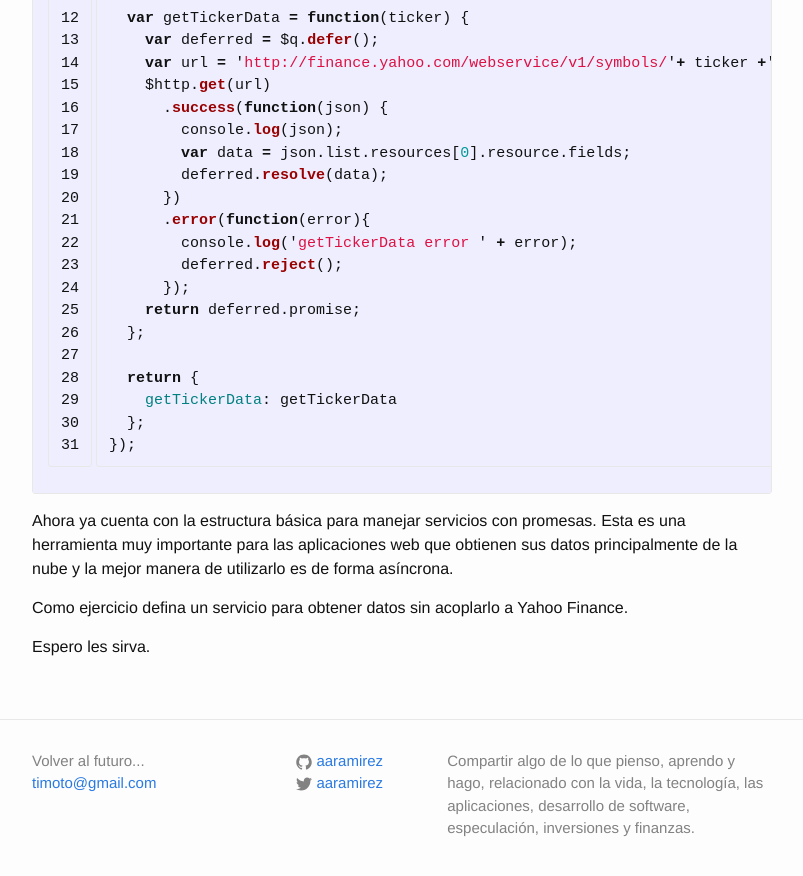
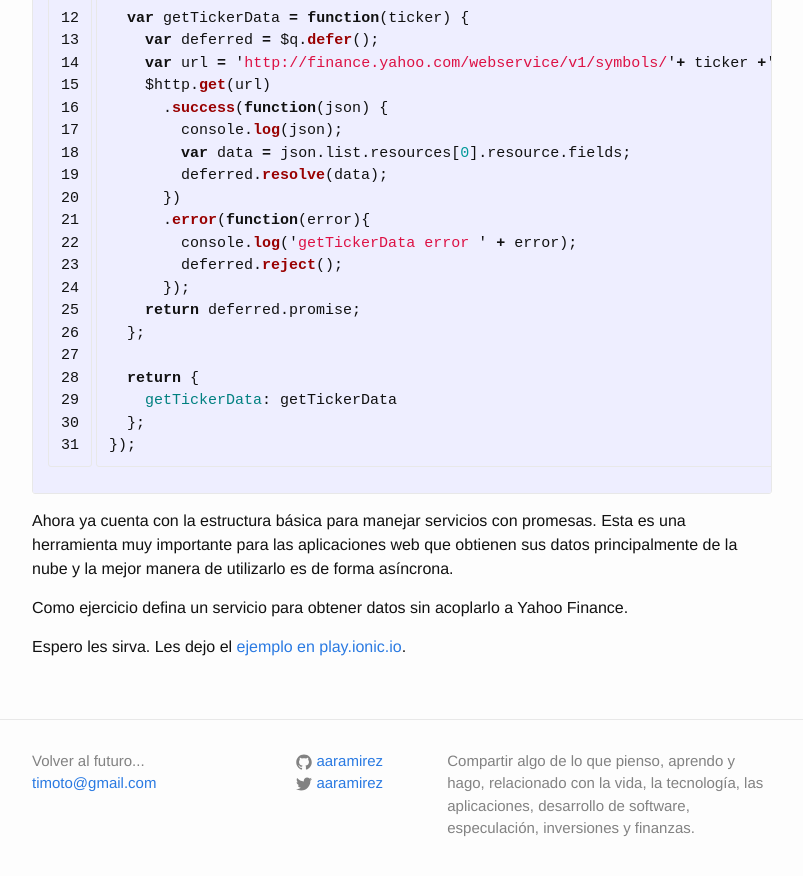
Before and after one commit to aaramirez/aaramirez.github.io, a Jekyll site: the page built from _posts/desarrollos/angularjs/2015-11-18-promise-factory.markdown, in a window 1280 px wide and 900 px high, scrolled down 3494 px. Shown: the top 876 px of the window, without its empty margins (238-1041 px from the left). Built offline with Jekyll 4.4.1, drawn with Linux system fonts in a browser that asks for light colours.

Commit message:
Factory con promesas

```diff
--- a/_posts/desarrollos/angularjs/2015-11-18-promise-factory.markdown
+++ b/_posts/desarrollos/angularjs/2015-11-18-promise-factory.markdown
@@ -159,6 +159,6 @@ Ahora ya cuenta con la estructura básica para manejar servicios con promesas. E
 
 Como ejercicio defina un servicio para obtener datos sin acoplarlo a Yahoo Finance.
 
-Espero les sirva.
+Espero les sirva. Les dejo el [ejemplo en play.ionic.io][1].
 
 [1]: http://play.ionic.io/app/428bc43d928d "Fuentes del ejemplo"
```
